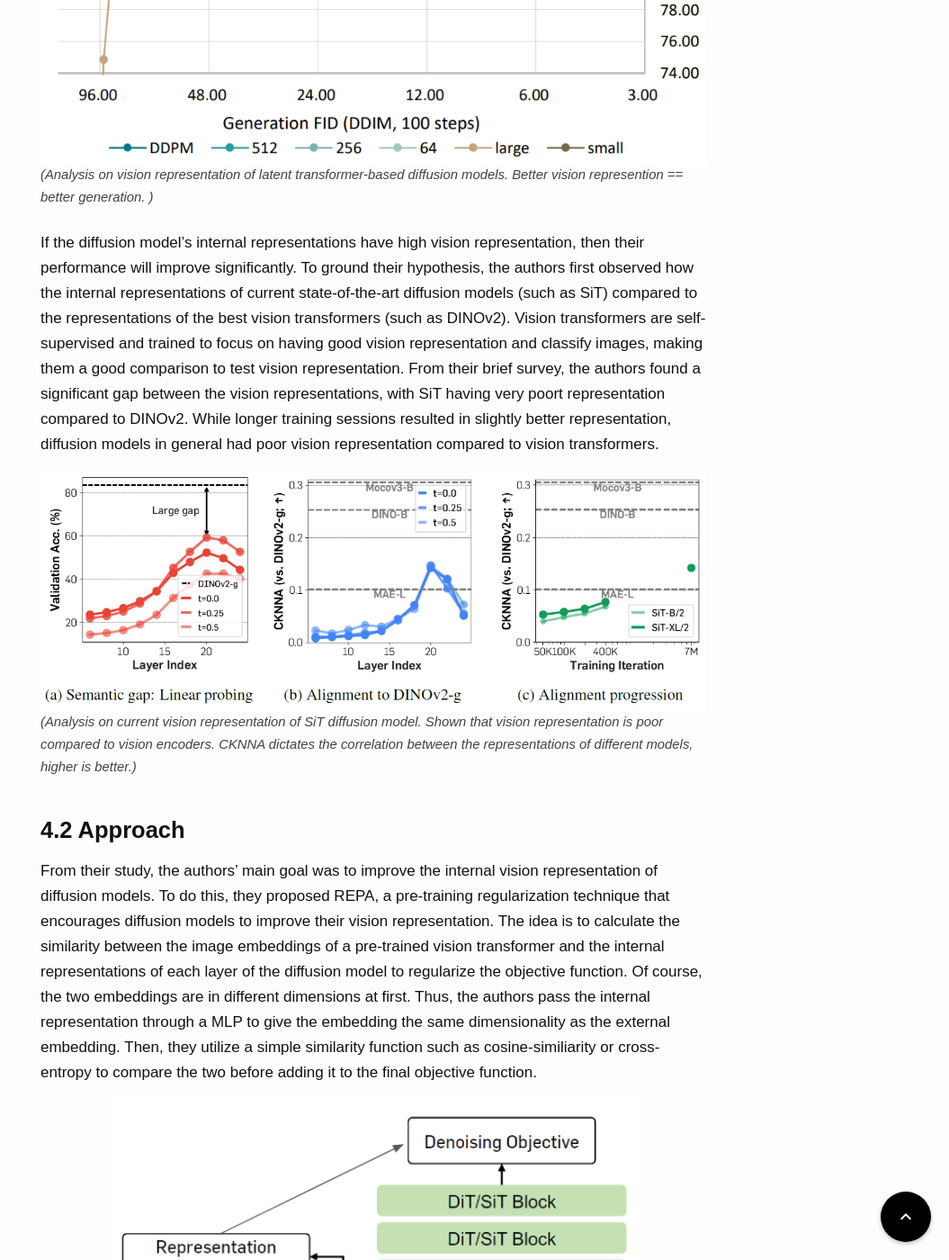
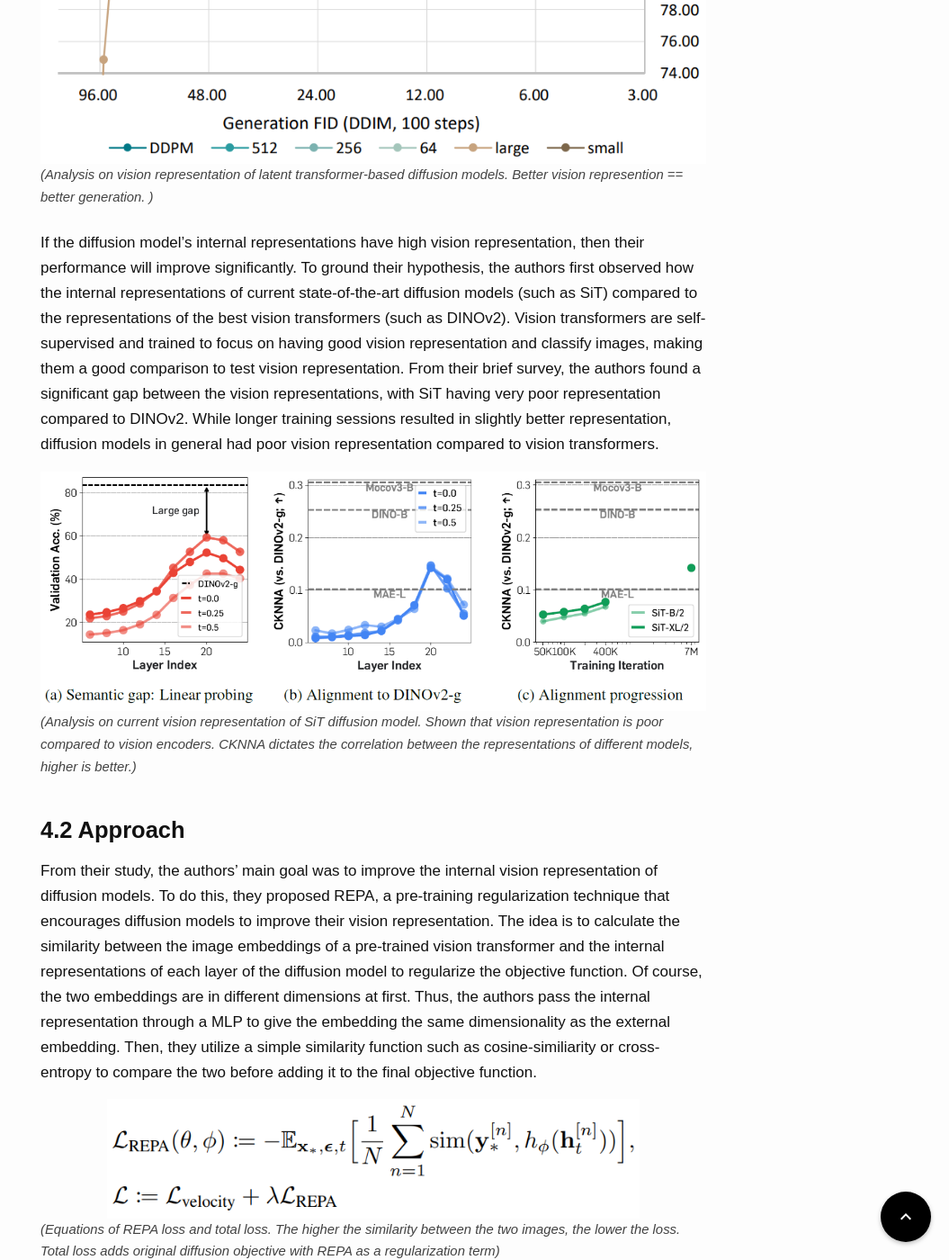
Before and after one commit to UCLAdeepvision/CS269-Projects-2025Spring, a Jekyll site: the page built from _posts/2025-06-03-student-16-18-diffusionModelSurvey.md, in a window 1280 px wide and 1400 px high, scrolled down 18658 px. Shown: the whole window at 90% size, without its empty margins (225-1280 px from the left). Built offline with Jekyll 4.4.1, drawn with Linux system fonts in a browser that asks for light colours; some web fonts are replaced; comment, search, counter and statistics services are not loaded; some of the changed text lies outside the part shown.

Commit message:
Fixed a typo and added one image to REPA

```diff
--- a/_posts/2025-06-03-student-16-18-diffusionModelSurvey.md
+++ b/_posts/2025-06-03-student-16-18-diffusionModelSurvey.md
@@ -300,7 +300,7 @@ When analyzing the characteristics of diffusion models, the authors discovered a
 
 <p></p>
 
-If the diffusion model's internal representations have high vision representation, then their performance will improve significantly. To ground their hypothesis, the authors first observed how the internal representations of current state-of-the-art diffusion models (such as SiT) compared to the representations of the best vision transformers (such as DINOv2). Vision transformers are self-supervised and trained to focus on having good vision representation and classify images, making them a good comparison to test vision representation. From their brief survey, the authors found a significant gap between the vision representations, with SiT having very poort representation compared to DINOv2. While longer training sessions resulted in slightly better representation, diffusion models in general had poor vision representation compared to vision transformers.
+If the diffusion model's internal representations have high vision representation, then their performance will improve significantly. To ground their hypothesis, the authors first observed how the internal representations of current state-of-the-art diffusion models (such as SiT) compared to the representations of the best vision transformers (such as DINOv2). Vision transformers are self-supervised and trained to focus on having good vision representation and classify images, making them a good comparison to test vision representation. From their brief survey, the authors found a significant gap between the vision representations, with SiT having very poor representation compared to DINOv2. While longer training sessions resulted in slightly better representation, diffusion models in general had poor vision representation compared to vision transformers.
 
 <figure>
     <img src="{{ '/assets/images/student-16-18/REPA_SiT_Observation.png'  | relative_url }}" alt="REPA_SiT_Observation" />
@@ -309,6 +309,11 @@ If the diffusion model's internal representations have high vision representatio
 
 ### 4.2 Approach
 From their study, the authors' main goal was to improve the internal vision representation of diffusion models. To do this, they proposed REPA, a pre-training regularization technique that encourages diffusion models to improve their vision representation. The idea is to calculate the similarity between the image embeddings of a pre-trained vision transformer and the internal representations of each layer of the diffusion model to regularize the objective function. Of course, the two embeddings are in different dimensions at first. Thus, the authors pass the internal representation through a MLP to give the embedding the same dimensionality as the external embedding. Then, they utilize a simple similarity function such as cosine-similiarity or cross-entropy to compare the two before adding it to the final objective function.
+
+<figure>
+    <img src="{{ '/assets/images/student-16-18/REPA_equation.png'  | relative_url }}" alt="REPA_equation" style="width: 80%; height: auto;" />
+    <figcaption><i>(Equations of REPA loss and total loss. The higher the similarity between the two images, the lower the loss. Total loss adds original diffusion objective with REPA as a regularization term)</i></figcaption>
+</figure>
 
 <figure>
     <img src="{{ '/assets/images/student-16-18/REPA_approach.png'  | relative_url }}" alt="REPA_approach" style="width: 80%; height: auto;" />
```
Also changed, not shown: other parts of _posts/2025-06-03-student-16-18-diffusionModelSurvey.md (+1 -1 lines), assets/images/student-16-18/REPA_equation.png (added).
